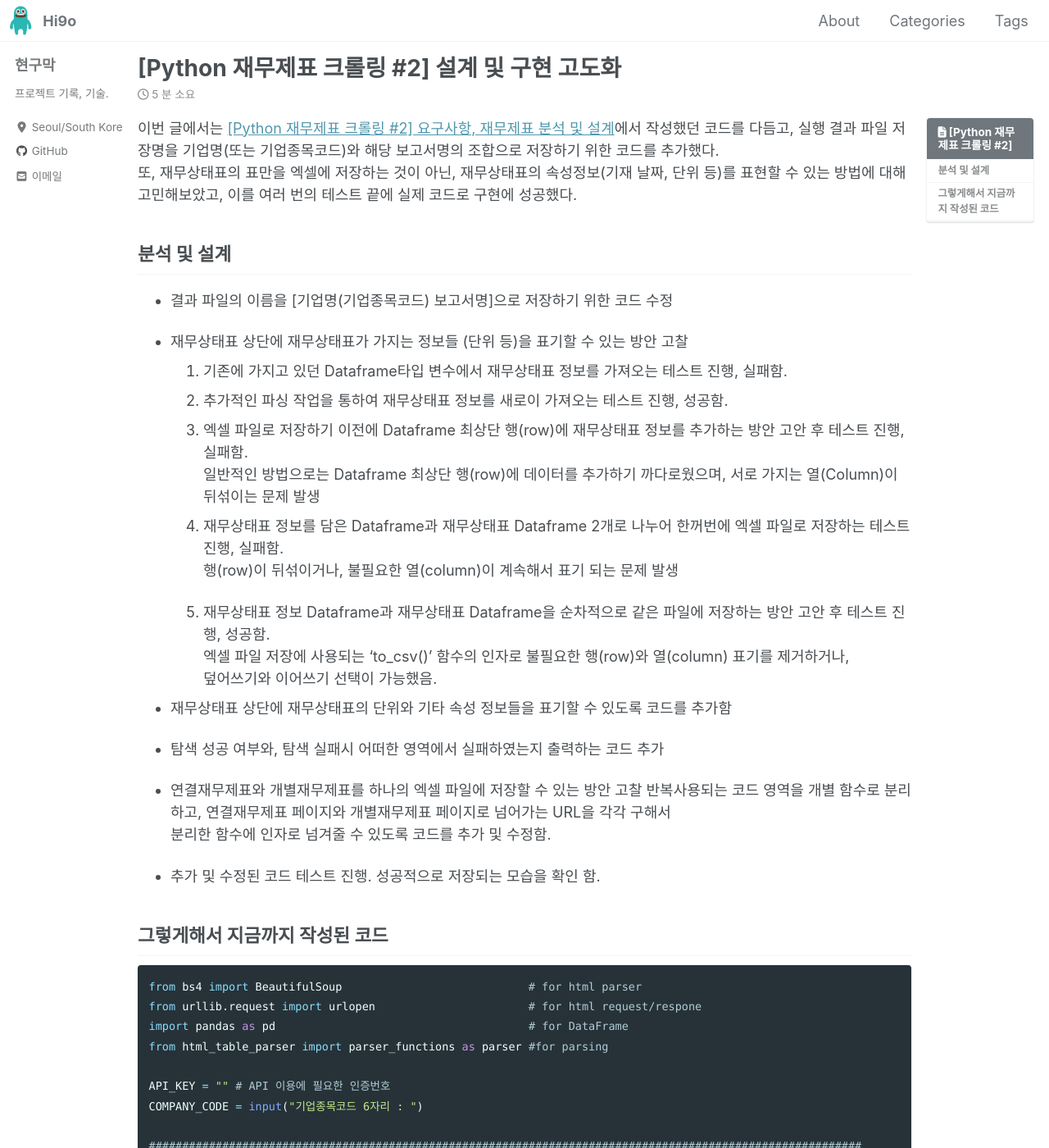
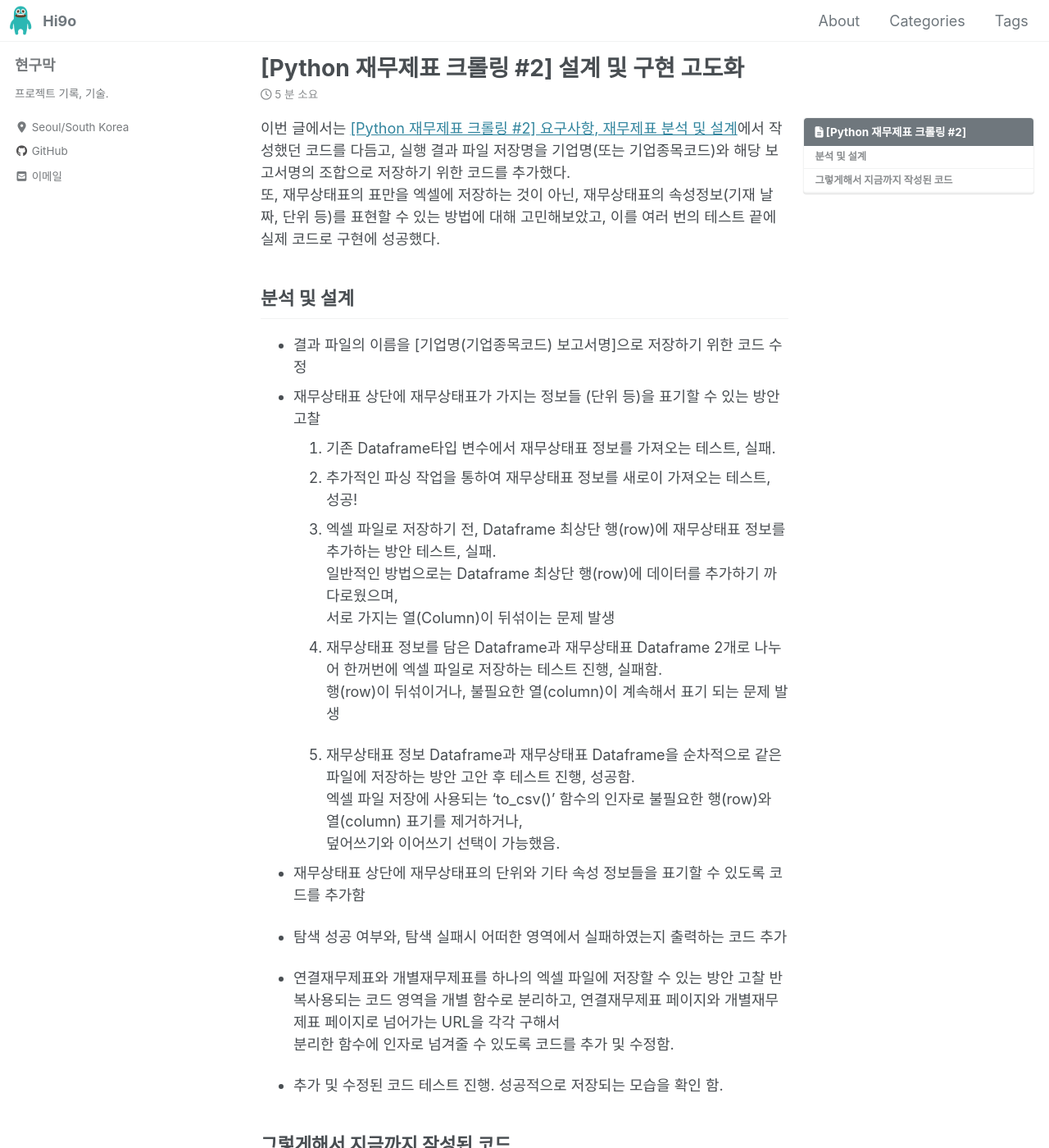
Before and after one commit to Hyeon9mak/Hyeon9mak.github.io, a Jekyll site: the page built from _posts/2020-01-16-재무제표-웹-크롤링 #2.md, in a window 1280 px wide and 1400 px high. Shown: the whole window at 82% size. Built offline with Jekyll 4.4.1, drawn with Linux system fonts in a browser that asks for light colours; cached includes are drawn as plain includes; nearby versions of some CDN libraries; comment, search, counter and statistics services are not loaded; some of the changed text lies outside the part shown.

Commit message:
post modify

````diff
--- a/_posts/2020-01-16-재무제표-웹-크롤링 #2.md
+++ b/_posts/2020-01-16-재무제표-웹-크롤링 #2.md
@@ -14,19 +14,19 @@
 toc_label: "[Python 재무제표 크롤링 #2]"
 ---
 
-이번 글에서는 [[Python 재무제표 크롤링 #2] 요구사항, 재무제표 분석 및 설계]()에서 작성했던 코드를 다듬고,
+이번 글에서는 [[Python 재무제표 크롤링 #2] 요구사항, 재무제표 분석 및 설계](https://hyeon9mak.github.io/python/%EC%9E%AC%EB%AC%B4%EC%A0%9C%ED%91%9C-%EC%9B%B9-%ED%81%AC%EB%A1%A4%EB%A7%81-1/)에서 작성했던 코드를 다듬고,
 실행 결과 파일 저장명을 기업명(또는 기업종목코드)와 해당 보고서명의 조합으로 저장하기 위한 코드를 추가했다.
 또, 재무상태표의 표만을 엑셀에 저장하는 것이 아닌, 재무상태표의 속성정보(기재 날짜, 단위 등)를 표현할 수 있는 방법에 대해
 고민해보았고, 이를 여러 번의 테스트 끝에 실제 코드로 구현에 성공했다.
 
 ## 분석 및 설계
 - 결과 파일의 이름을 [기업명(기업종목코드) 보고서명]으로 저장하기 위한 코드 수정
-
 - 재무상태표 상단에 재무상태표가 가지는 정보들 (단위 등)을 표기할 수 있는 방안 고찰
-    1. 기존에 가지고 있던 Dataframe타입 변수에서 재무상태표 정보를 가져오는 테스트 진행, 실패함.
-    2. 추가적인 파싱 작업을 통하여 재무상태표 정보를 새로이 가져오는 테스트 진행, 성공함.
-    3. 엑셀 파일로 저장하기 이전에 Dataframe 최상단 행(row)에 재무상태표 정보를 추가하는 방안 고안 후 테스트 진행, 실패함.
-        일반적인 방법으로는 Dataframe 최상단 행(row)에 데이터를 추가하기 까다로웠으며, 서로 가지는 열(Column)이 뒤섞이는 문제 발생
+    1. 기존 Dataframe타입 변수에서 재무상태표 정보를 가져오는 테스트, 실패.
+    2. 추가적인 파싱 작업을 통하여 재무상태표 정보를 새로이 가져오는 테스트, 성공!
+    3. 엑셀 파일로 저장하기 전, Dataframe 최상단 행(row)에 재무상태표 정보를 추가하는 방안 테스트, 실패.
+        일반적인 방법으로는 Dataframe 최상단 행(row)에 데이터를 추가하기 까다로웠으며,
+        서로 가지는 열(Column)이 뒤섞이는 문제 발생
     4. 재무상태표 정보를 담은 Dataframe과 재무상태표 Dataframe 2개로 나누어 한꺼번에 엑셀 파일로 저장하는 테스트 진행, 실패함.
         행(row)이 뒤섞이거나, 불필요한 열(column)이 계속해서 표기 되는 문제 발생
 
@@ -185,18 +185,4 @@
 print(fs_page())          # for testing.
 ```
 
-재무제표 탐색을 위해 기업종목코드를 입력 받는다. 초기에는 기업명을 입력 받는 형태였지만,
-동명의 기업도 많이 존재하였고, 애초에 재무제표를 탐색할 정도면 기업종목코드를 알고 있을 것이란
-대리님의 말씀 덕분에 기업종목코드를 기준으로 채택했다.
-기업종목코드를 입력받게 되면 몇 가지 조건을 붙이게 되는데,
-1. 검색 범위를 1990년 1월 1일부터 오늘까지
-2. '사업보고서'만
-3. 중복되는 보고서(기재정정 등의 이유로)이 있을 경우 최신보고서만
-
-3가지 조건을 이용해 URL을 합성하고 검색결과 화면을 만들어낸다.
-
-검색결과 화면을 통해 만들어낸 결과 중 보고서 번호 (rcp_no)를 이용해 해당 사업보고서 페이지를 만들어내게 된다. 만들어진 사업보고서의 목차에서 연결재무제표와 재무제표를 차례대로 탐색하고, 탐색에 성공한 재무제표의 재무상태표를 크롤링하여 엑셀파일로 저장하게 된다.
-
-일련의 과정을 거치어 결과물을 내뱉게 되지만, 썩 맘에 드는 형태는 아니므로 따로 결과화면을 첨부할 생각은 없다. 나중에 수정하게 되면 그 때가서 첨부해보던지...
-
-분석 및 설계 단계일뿐, 사실 높은 구현을 요구하는 단계는 아니었으므로 당장은 이렇게 마무리 한다.
+ㅇㅇㅇㅇ
--- a/_sass/minimal-mistakes/_variables.scss
+++ b/_sass/minimal-mistakes/_variables.scss
@@ -144,11 +144,11 @@
    ========================================================================== */
 
 // $right-sidebar-width-narrow: 200px !default;
-$right-sidebar-width-narrow: 100px !default;
+$right-sidebar-width-narrow: 200px !default;
 //$right-sidebar-width: 300px !default;
-$right-sidebar-width: 150px !default;
+$right-sidebar-width: 300px !default;
 //$right-sidebar-width-wide: 400px !default;
-$right-sidebar-width-wide: 200px !default;
+$right-sidebar-width-wide: 400px !default;
 
 /*
    Other
````
